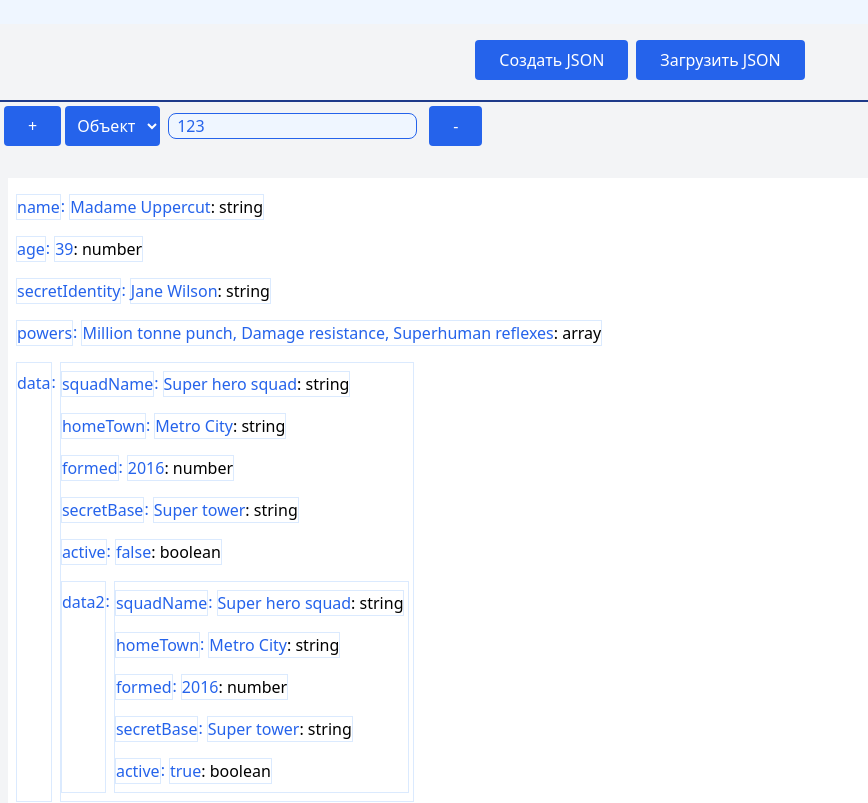
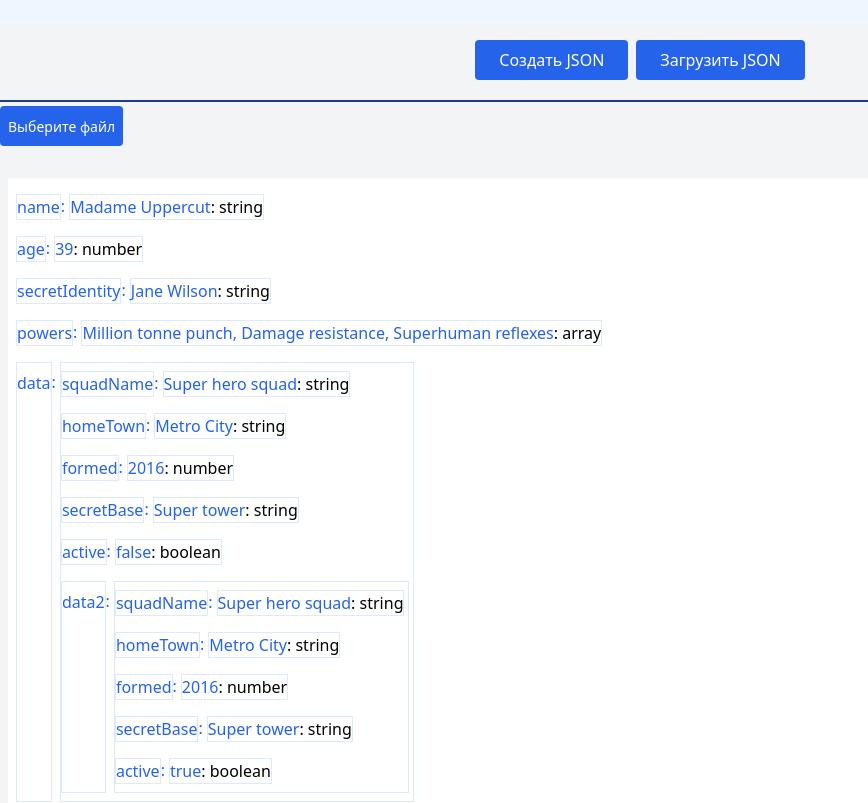
Before and after one commit to Disolm/json-file-manager_react, a React (Vite) app: page / in a window 1280 px wide. Shown: the top 803 px of the page, without its empty margins (0-868 px from the left). Built offline with nearby package versions, Linux system fonts and the light colour scheme.

Commit message:
DownloadFile.tsx
fixed DownloadFile.tsx

```diff
--- a/src/App.tsx
+++ b/src/App.tsx
@@ -41,6 +41,7 @@ export function App() {
             ]
         }])
     type fileType = string | boolean | object[] | object | number
+
     const whatJson = function (json: fileType) {
         if (Array.isArray(json)) {
             return 'array'
@@ -161,6 +162,10 @@ export function App() {
         return <div>error</div>
 
     }
+    const downloadJson = function (fileText: string) {
+        const json = JSON.parse(fileText)
+        setJsonData(json)
+    }
     return (
         <div className='flex flex-col justify-center bg-gray-100 my-6'>
             <div className='flex flex-row flex-nowrap my-4 justify-center items-center'>
@@ -172,21 +177,21 @@ export function App() {
                 />
             </div>
             <div className='h-0.5 my-1 w-full bg-blue-900'/>
-            <div className='flex flex-row items-center'>
-                <TheButton
-                    nameBtn='+'
-                />
-                <TheSelect/>
-                <TheInput
-                    initialValueInput={'123'}
-                />
-                <TheButton
-                    nameBtn='-'
-                />
+            {/*<div className='flex flex-row items-center'>*/}
+            {/*    <TheButton*/}
+            {/*        nameBtn='+'*/}
+            {/*    />*/}
+            {/*    <TheSelect/>*/}
+            {/*    <TheInput*/}
+            {/*        initialValueInput={'123'}*/}
+            {/*    />*/}
+            {/*    <TheButton*/}
+            {/*        nameBtn='-'*/}
+            {/*    />*/}
+            {/*</div>*/}
+            <div>
+                <DownloadFile dataUpdate={downloadJson}/>
             </div>
-            {/*<div>*/}
-            {/*    <DownloadFile/>*/}
-            {/*</div>*/}
             <br/>
             {/*<div>*/}
             {/*    {JSON.stringify(jsonData)}*/}
--- a/src/components/DownloadFile.tsx
+++ b/src/components/DownloadFile.tsx
@@ -1,9 +1,26 @@
-export function DownloadFile() {
-    const array = [1, 2, 3].map(num => {
-        if (num % 2) return num * 2;
-        return num;
-    });
-    console.log(array)
+import React, {useState} from "react";
+interface FileProps {
+    dataUpdate: any
+}
+export function DownloadFile(props: FileProps) {
+    // const [valueInput, setValueInput] = useState({})
+
+    const changeHandler = (event: React.ChangeEvent<HTMLInputElement>) => {
+        if (!event.currentTarget.files) return;
+        let file = event.currentTarget.files[0]
+        let reader = new FileReader()
+        reader.readAsText(file)
+        reader.onload = function () {
+            const fileText: string | ArrayBuffer | null = reader.result
+            if (typeof fileText === "string") {
+                // setValueInput(JSON.parse(fileText))
+                props.dataUpdate(fileText)
+            }
+        }
+        reader.onerror = function () {
+            console.log(reader.error)
+        }
+    }
     return (
         <>
             {/*<input type="file" id="input" accept=".json"/>*/}
@@ -12,6 +29,7 @@ export function DownloadFile() {
                     <input
                         className="input-file__input"
                         type="file" name="file" accept=".json"
+                        onChange={changeHandler}
                     />
                         <span
                             className="input-file__span"
```
